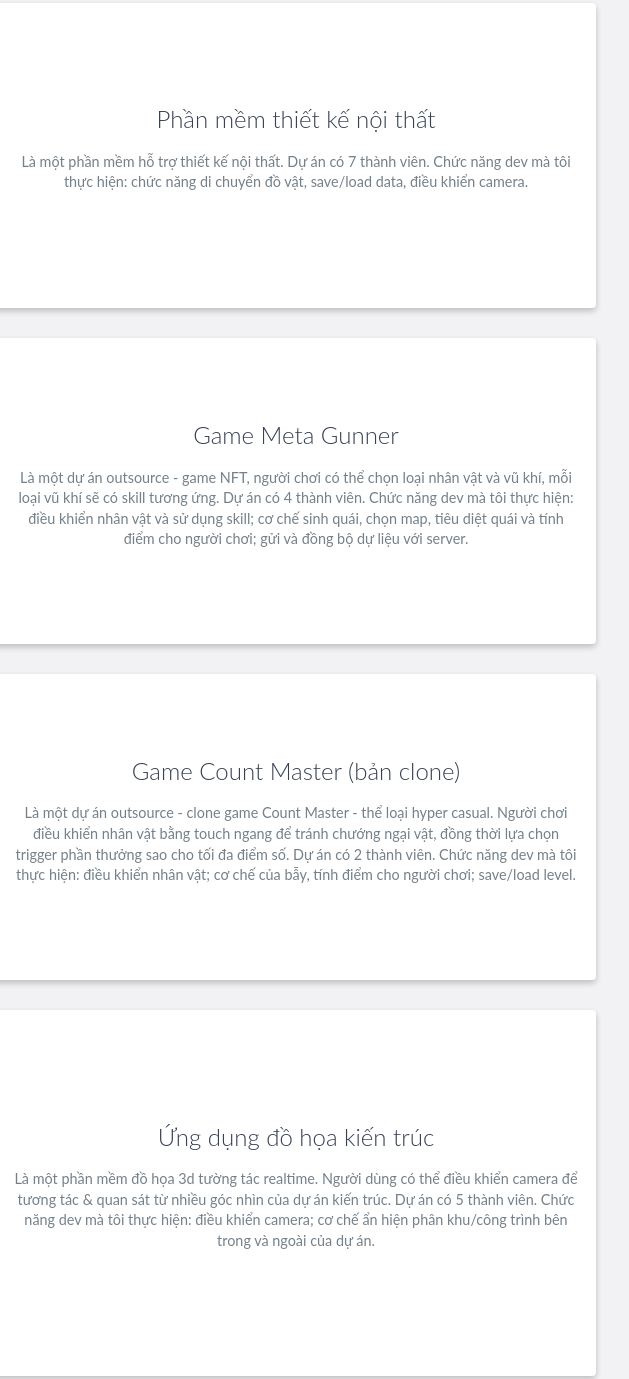
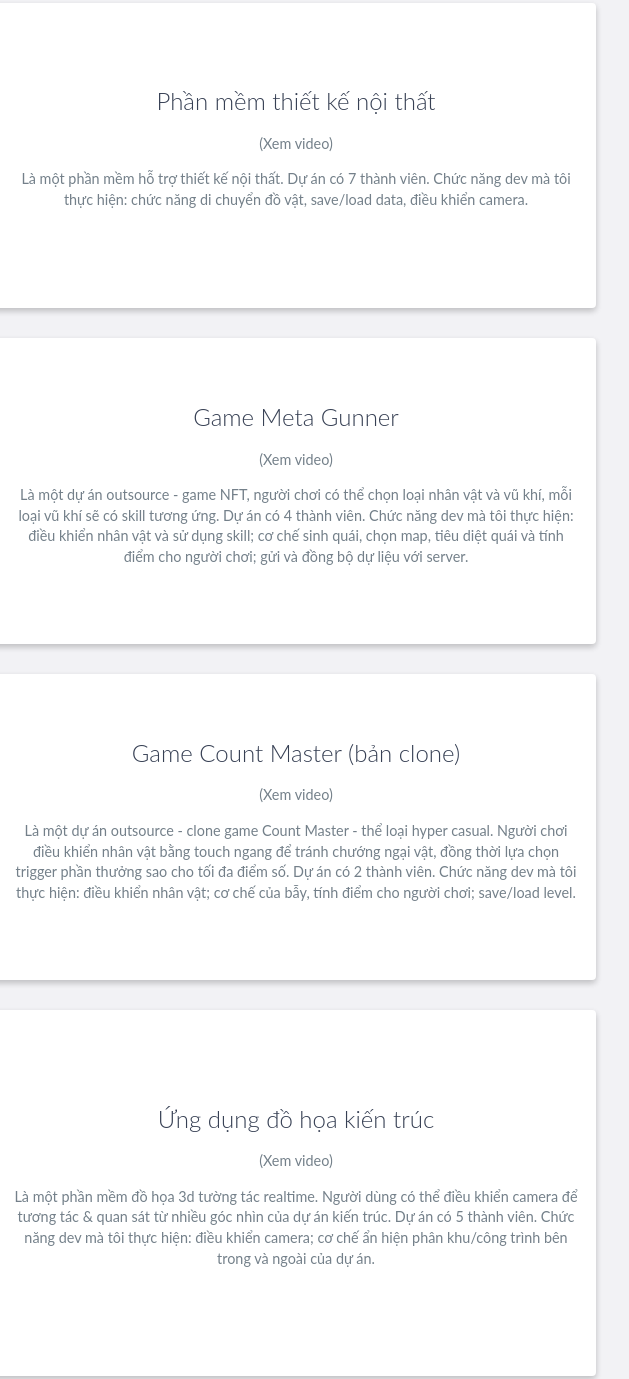
Before and after one commit to lethanh1440/portfolio, a website: page index.html in a window 1280 px wide. Shown: the part 1117-2496 px from the top of the page, 494-1123 px from the left. Drawn offline with nearby package versions, Linux system fonts and the light colour scheme; a web font is replaced by a local one.

Commit message:
update desc

```diff
--- a/index.html
+++ b/index.html
@@ -68,6 +68,7 @@
                     <!-- End .project-image -->
                     <div class="project-info">
                         <h3>Phần mềm thiết kế nội thất</h3>
+                        <p>(Xem video)</p>
                         <p>
                             Là một phần mềm hỗ trợ thiết kế nội thất. Dự án có 7 thành viên. Chức năng dev mà tôi thực hiện: chức năng di chuyển đồ vật, save/load data, điều khiển camera.
                         </p>
@@ -82,6 +83,7 @@
                     <!-- End .project-image -->
                     <div class="project-info">
                         <h3>Game Meta Gunner</h3>
+                        <p>(Xem video)</p>
                         <p>
                             Là một dự án outsource - game NFT, người chơi có thể chọn loại nhân vật và vũ khí, mỗi loại vũ khí sẽ có skill tương ứng. Dự án có 4 thành viên. Chức năng dev mà tôi thực hiện: điều khiển nhân vật và sử dụng skill; cơ chế sinh quái, chọn map, tiêu diệt quái và tính điểm cho người chơi; gửi và đồng bộ dự liệu với server.
                         </p>
@@ -97,6 +99,7 @@
                     <!-- End .project-image -->
                     <div class="project-info">
                         <h3>Game Count Master (bản clone)</h3>
+                        <p>(Xem video)</p>
                         <p>
                             Là một dự án outsource - clone game Count Master - thể loại hyper casual. Người chơi điều khiển nhân vật bằng touch ngang để tránh chướng ngại vật, đồng thời lựa chọn trigger phần thưởng sao cho tối đa điểm số. Dự án có 2 thành viên. Chức năng dev mà tôi thực hiện: điều khiển nhân vật; cơ chế của bẫy, tính điểm cho người chơi; save/load level.
                         </p>
@@ -112,6 +115,7 @@
                     <!-- End .project-image -->
                     <div class="project-info">
                         <h3>Ứng dụng đồ họa kiến trúc</h3>
+                        <p>(Xem video)</p>
                         <p>
                             Là một phần mềm đồ họa 3d tường tác realtime. Người dùng có thể điều khiển camera để tương tác & quan sát từ nhiều góc nhìn của dự án kiến trúc. Dự án có 5 thành viên. Chức năng dev mà tôi thực hiện: điều khiển camera; cơ chế ẩn hiện phân khu/công trình bên trong và ngoài của dự án.
                         </p>
```
